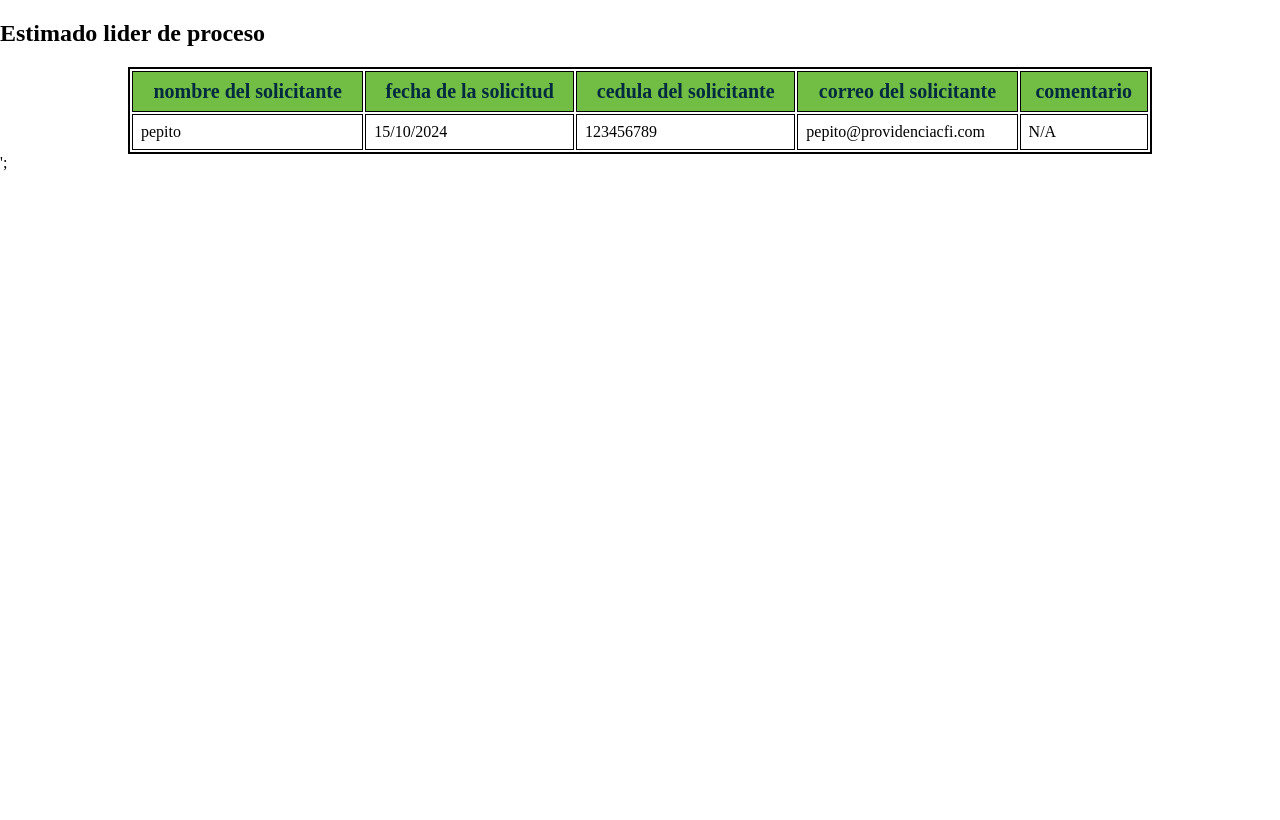
After one commit to ycuestacfi/solicitud_de_permisos_laborales, a PHP site: page /app/views/mail.php in a window 1280 px wide. The commit adds this page. Run offline with PHP 8.4, Linux system fonts and the light colour scheme; the template is opened without the code that fills it, so the values that code supplies are empty.

Commit message:
estructura mail

```diff
--- a/app/assets/css/global.css
+++ b/app/assets/css/global.css
@@ -19,7 +19,9 @@ body, html {
     padding: 0;
 }
 body {
-    background: linear-gradient(to top, var(--verde-corporativo), var(--blanco) );
+    color: bla;
+    /* background: linear-gradient(to top, var(--verde-corporativo), var(--blanco) ); */
+   background-image: url(/app/assets/img/loginBackground.jpg)center center /cover no-repeat ;
 
 }
 main{
@@ -142,7 +144,7 @@ ul{
     display: flex;
     justify-content: space-evenly;
     flex-direction: column;
-    padding: 25px;
+    padding: 5px;
 }
 li{
     list-style: none;
--- a/app/assets/css/solicitud.css
+++ b/app/assets/css/solicitud.css
@@ -31,8 +31,8 @@ label{
 
 .input_solicitud {
     width: 90%;
-    background-color: var(--azul-oscuro-contraste);
-    color: var(--blanco);
+    background-color: var(--blanco);
+    color: var(--azul-oscuro-contraste);
     height: 30px;
     padding-left: 8px;
     margin: 0;
@@ -43,7 +43,7 @@ label{
 }
 
 input::placeholder {
-    color: var(--blanco); /* Cambia a tu color preferido */
+    color: var(--azul-oscuro-contraste); /* Cambia a tu color preferido */
     opacity: 1; /* Para asegurar que el color se vea */
 }
 
--- /dev/null
+++ b/app/views/mail.php
@@ -0,0 +1,67 @@
+<!DOCTYPE html>
+<html lang="en">
+<head>
+    <meta charset="UTF-8">
+    <meta name="viewport" content="width=device-width, initial-scale=1.0">
+    <title>Document</title>
+    <!-- <link rel="stylesheet" href="/app/assets/css/prueba.css"> -->
+    <style>
+
+:root {
+    --verde-corporativo: #72BE44;
+    --azul-oscuro-contraste: #002A3F;
+    --blanco: #FFFFFF;
+    --blanco-segundario: #f9f9f9;
+    --gris-fondo:#333531;
+}
+body, html {
+    margin: 0;
+    padding: 0;
+}
+body {
+ height: 100%;
+ width: 100%;
+}
+main{
+    height: 100vh;
+    width: 100%;
+    position: relative;
+
+}
+    </style>
+</head>
+<body>
+    <main><?php $mailprueba = "yeffer" ?>
+         <!-- <section style="position: absolute; top:50%; left:50%; height: 400px; width:400px; background-color:var(--verde-corporativo);transform: translateX(-50%) translateY(-50%); ">
+             <div style="position: absolute; top:50%; left:50%; height:50%; width:50%; background-color:var(--azul-oscuro-contraste); transform: translateX(-50%) translateY(-50%); display: flex;
+  align-items: center;
+  justify-content: center;
+  color: var(--blanco);">
+             <?php echo $mailprueba;  ?>
+             </div>
+    </section> -->
+    <h2>Estimado lider de proceso <?php echo $nombre_lider?></h2>
+    <table style="width: 80%; margin: 0 auto; border: solid 2px black;">
+    <thead>
+        <tr style="background-color: #72BE44; color: white;">
+            <th style="border: 1px solid black; color:#002A3F; font-size:20px; font-weight:600; padding: 8px;">nombre del solicitante</th>
+            <th style="border: 1px solid black; color:#002A3F; font-size:20px; font-weight:600; padding: 8px;">fecha de la solicitud</th>
+            <th style="border: 1px solid black; color:#002A3F; font-size:20px; font-weight:600; padding: 8px;">cedula del solicitante</th>
+            <th style="border: 1px solid black; color:#002A3F; font-size:20px; font-weight:600; padding: 8px;">correo del solicitante</th>
+            <th style="border: 1px solid black; color:#002A3F; font-size:20px; font-weight:600; padding: 8px;">comentario</th>
+        </tr>
+    </thead>
+    <tbody>
+        <tr>
+            <td style="border: 1px solid black;  text-aling:center; padding: 8px;">pepito</td>
+            <td style="border: 1px solid black;  text-aling:center; padding: 8px;">15/10/2024</td>
+            <td style="border: 1px solid black;  text-aling:center; padding: 8px;">123456789</td>
+            <td style="border: 1px solid black;  text-aling:center; padding: 8px;">pepito@providenciacfi.com</td>
+            <td style="border: 1px solid black;  text-aling:center; padding: 8px;">N/A</td>
+        </tr>
+    </tbody>
+</table>';
+    </main>
+
+</body>
+</html>
--- a/conexion.php
+++ b/conexion.php
@@ -9,7 +9,7 @@ class ConectService {
         $dbport = "3306";
         $dbuser = "root";
         $dbpassword = "";
-        $dbname = "prueba";;
+        $dbname = "prueba_solicitud";;
 
         $dsn = "mysql:host=$dbhost;dbname=$dbname;dbport=$dbport;; ";
         $options = [
```
Also changed, not shown: app/assets/css/prueba.css (+14 -2 lines), app/controller/mailController.php (+42 -22 lines), app/views/register.php (+9 -13 lines), app/assets/css/registro_usuarios.css (line endings or trailing spaces), 1 other file.
